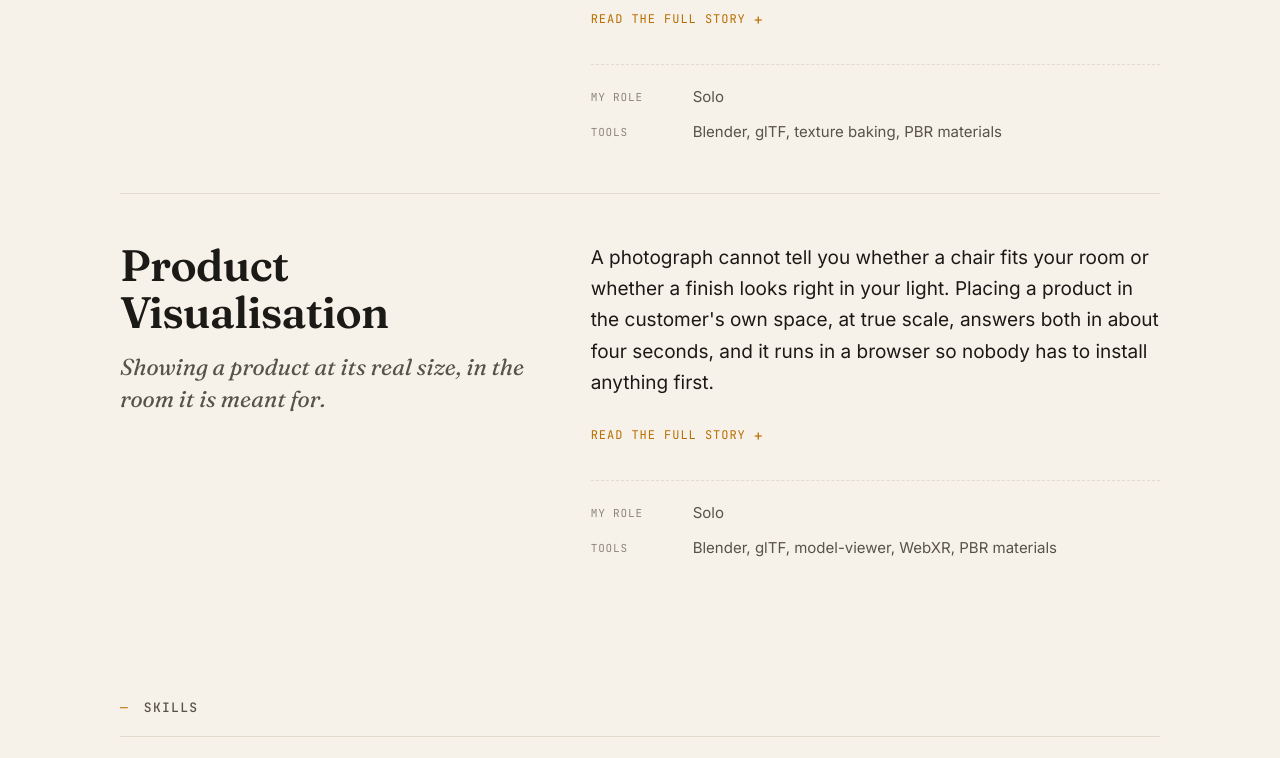
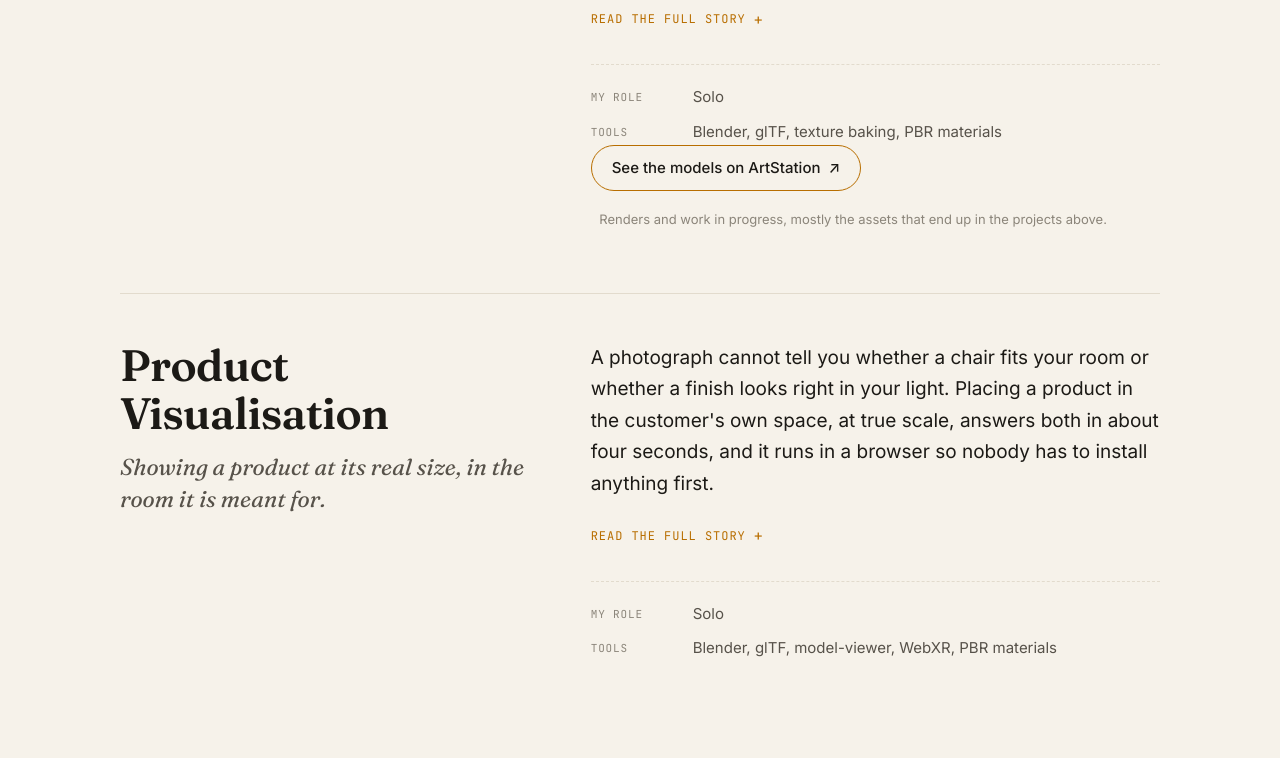
Before and after one commit to nishikeshbhagat/nishikeshbhagat.github.io, a plain HTML site: page index.html in a window 1280 px wide. Shown: the part 4483-5241 px from the top of the page. Drawn offline with Linux system fonts and the light colour scheme.

Commit message:
Add ArtStation links

```diff
--- a/index.html
+++ b/index.html
@@ -257,8 +257,8 @@
             <div><dt>My role</dt><dd>Solo</dd></div>
             <div><dt>Tools</dt><dd>Blender, glTF, texture baking, PBR materials</dd></div>
           </dl>
-          <!-- ARTSTATION: paste your profile link below once the renders are up, then delete this comment.
-               <p class="project-link"><a class="btn" href="https://www.artstation.com/YOUR_HANDLE">See the models on ArtStation ↗</a></p> -->
+          <p class="project-link"><a class="btn" href="https://www.artstation.com/nishikeshbhagat8" target="_blank" rel="noopener">See the models on ArtStation <span aria-hidden="true">↗</span></a></p>
+          <p class="try-note">Renders and work in progress, mostly the assets that end up in the projects above.</p>
         </div>
       </article>
 
@@ -326,6 +326,7 @@
           <a class="btn btn-primary" href="mailto:nishikeshbhagat12@gmail.com">nishikeshbhagat12@gmail.com</a>
           <a class="btn btn-ghost" href="Nishikesh_Bhagat_CV.pdf" target="_blank" rel="noopener">Download CV <span aria-hidden="true">↗</span></a>
           <a class="btn btn-ghost" href="https://www.linkedin.com/in/nishikesh-bhagat-115031235" target="_blank" rel="noopener">LinkedIn <span aria-hidden="true">↗</span></a>
+          <a class="btn btn-ghost" href="https://www.artstation.com/nishikeshbhagat8" target="_blank" rel="noopener">ArtStation <span aria-hidden="true">↗</span></a>
         </div>
       </div>
     </section>
```
